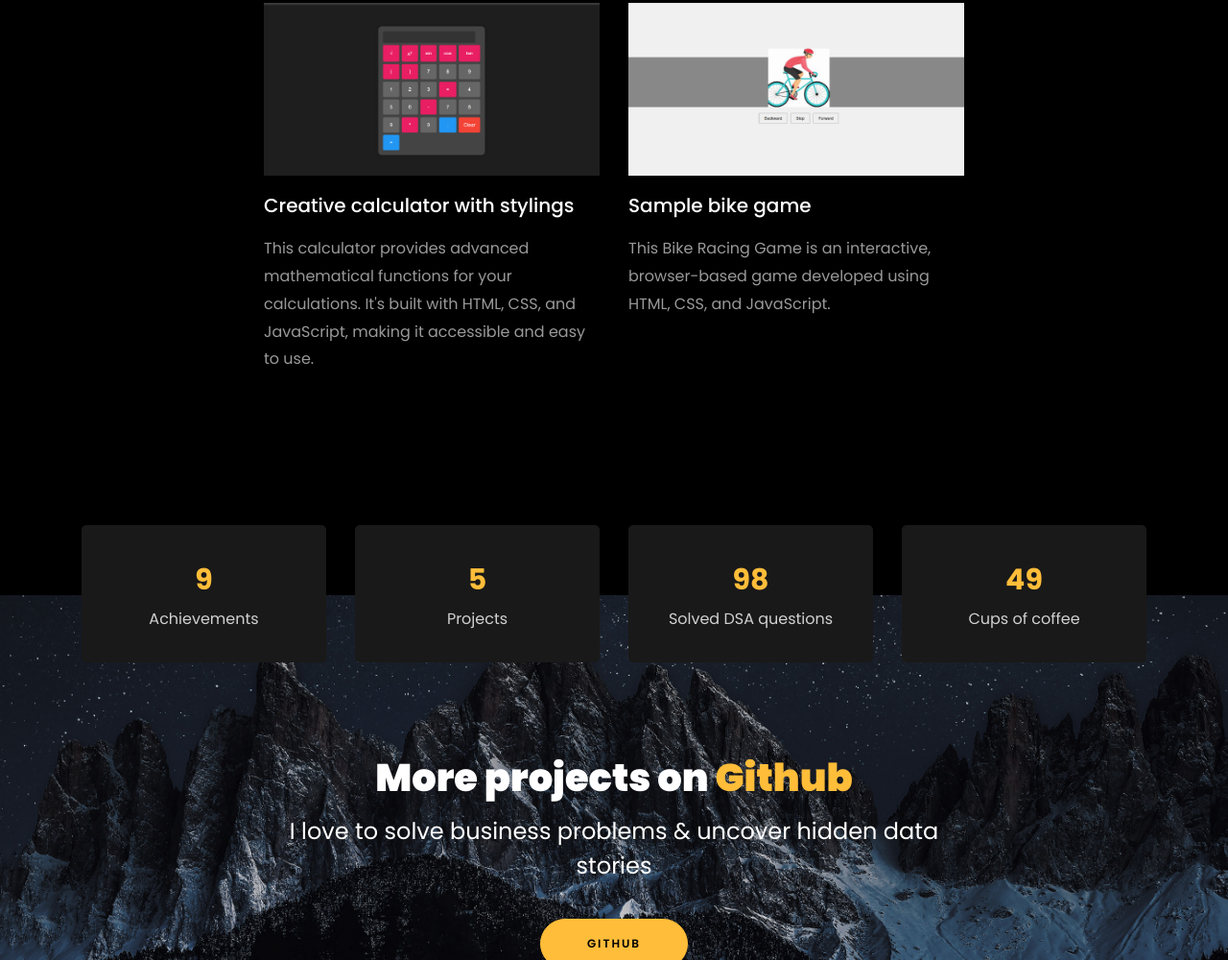
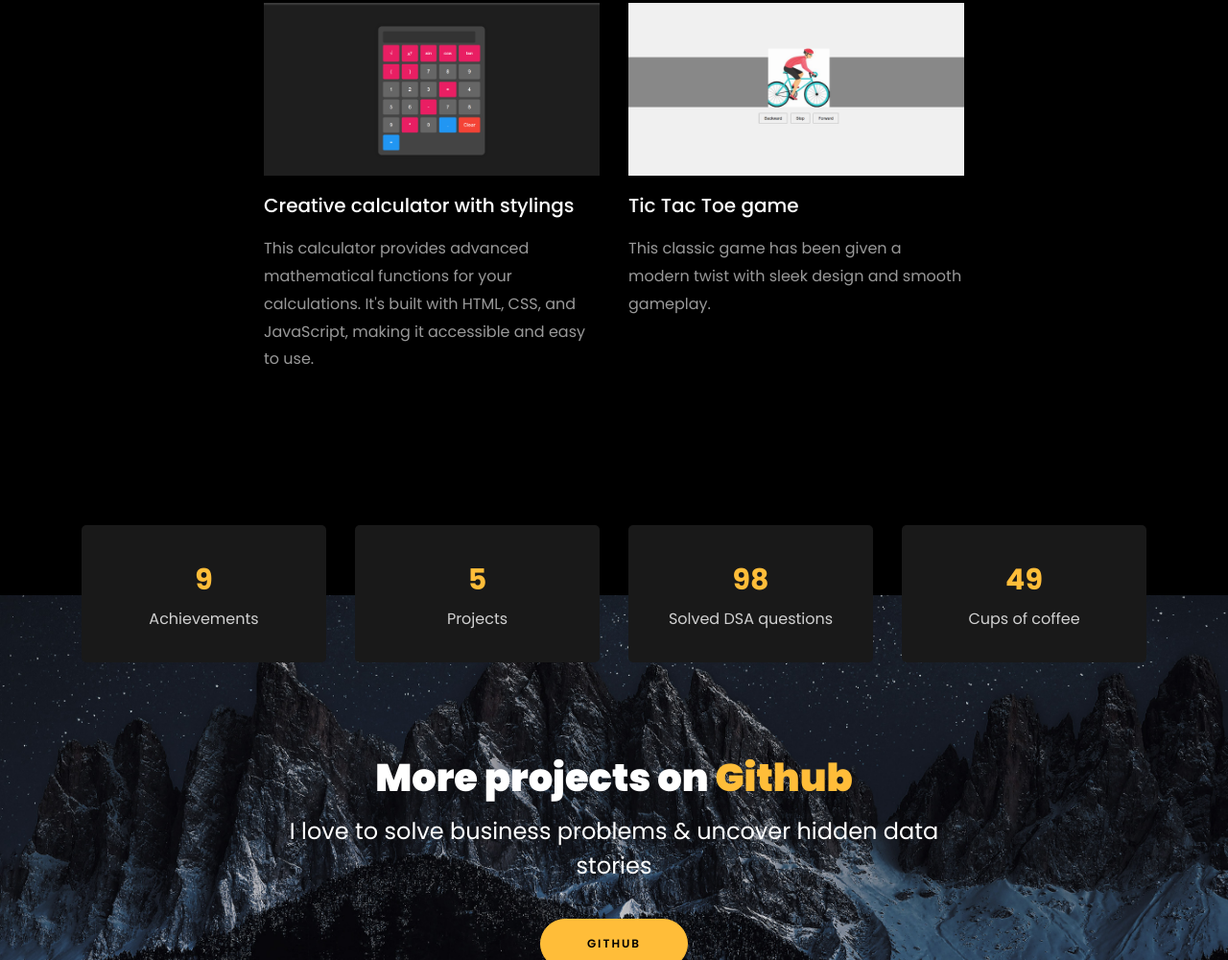
Before and after one commit to PranavT3626/Pranavtyagi.github.io, a plain HTML site: page index.html in a window 1280 px wide. Shown: the part 4762-5762 px from the top of the page at 96% size. Drawn offline with Linux system fonts and the light colour scheme; files whose address does not match are found by name.

Commit message:
Update index.html

```diff
--- a/index.html
+++ b/index.html
@@ -496,12 +496,12 @@
 			</div>
 			<div class="col-md-4 d-flex ftco-animate">
 				<div class="blog-entry justify-content-end">
-				<a href="https://pranavt3626.github.io/bike-game-pranav/" class="block-20 zoom-effect" style="background-image: url('images/proj_5.jpg');">
+				<a href="https://pranavt3626.github.io/tic-tac-toe/" class="block-20 zoom-effect" style="background-image: url('images/proj_5.jpg');">
 				</a>
 				<div class="text mt-3 float-right d-block">
 
-				  <h3 class="heading"><a href="https://github.com/PranavT3626/bike-game-pranav">Sample bike game</a></h3>
-				  <p>This Bike Racing Game is an interactive, browser-based game developed using HTML, CSS, and JavaScript.</p>
+				  <h3 class="heading"><a href="https://github.com/PranavT3626/tic-tac-toe">Tic Tac Toe game</a></h3>
+				  <p>This classic game has been given a modern twist with sleek design and smooth gameplay.</p>
 				</div>
 			  </div>
 			</div>
```
